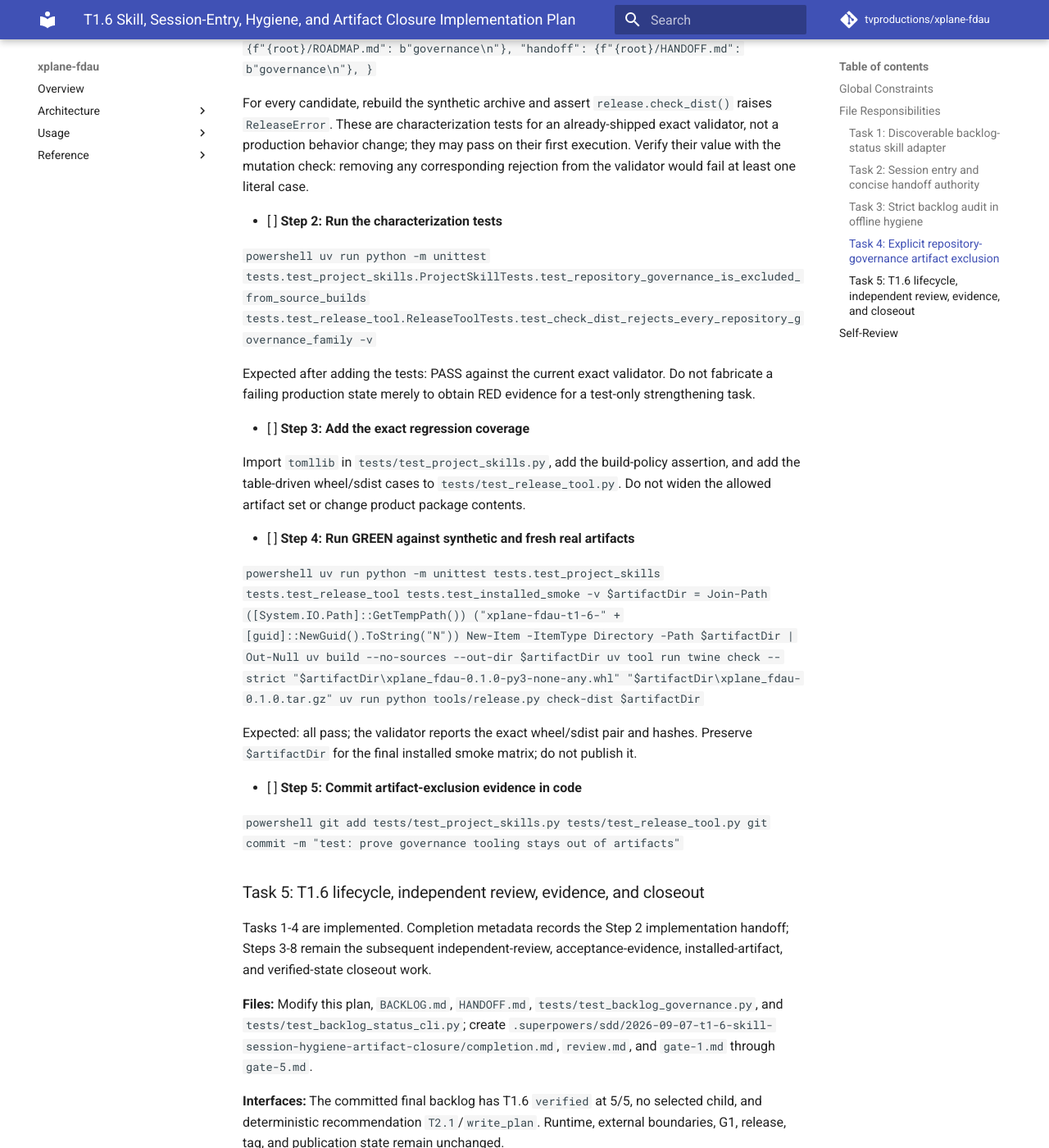
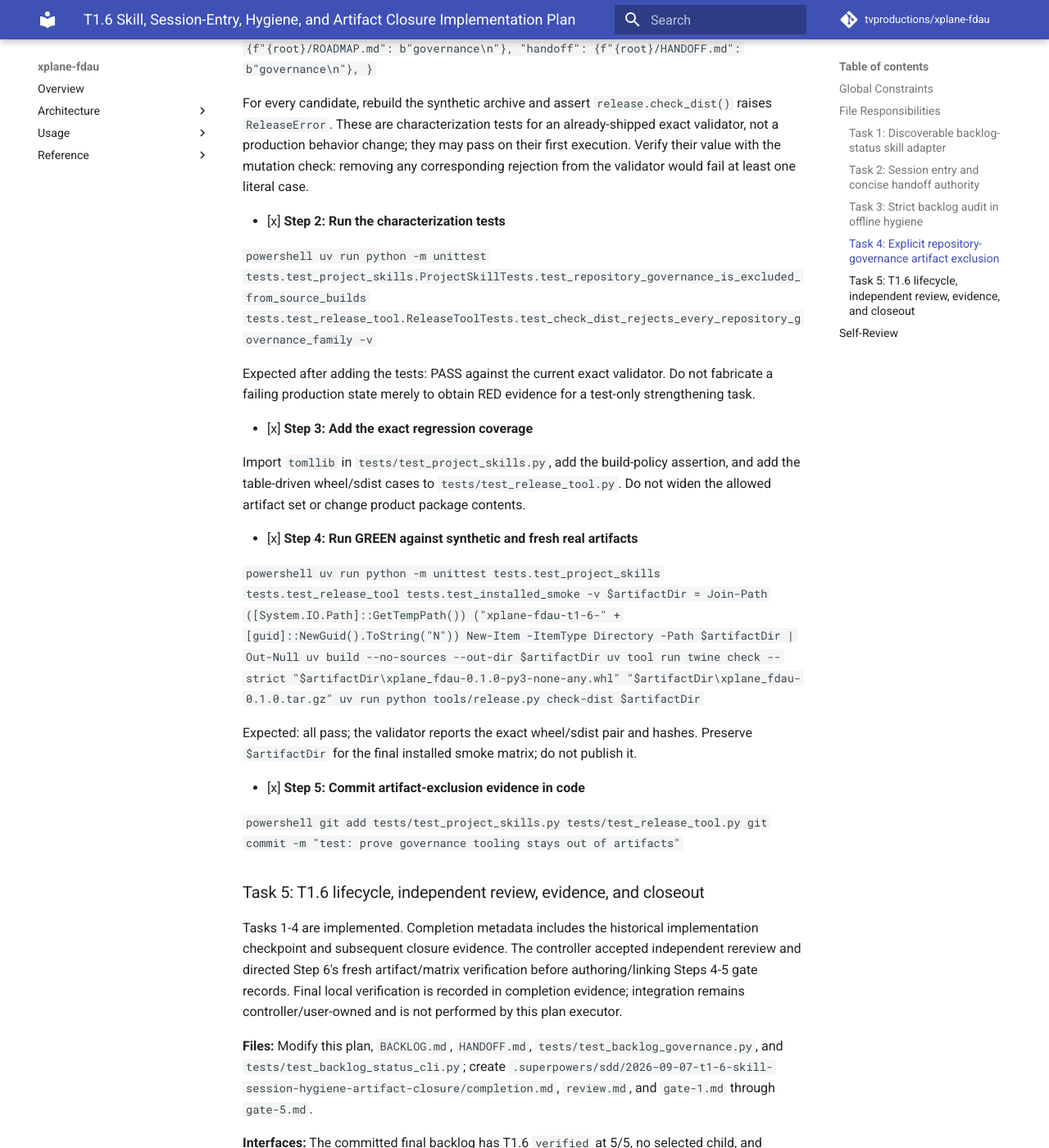
Before and after one commit to tvproductions/xplane-fdau, an MkDocs documentation site: the page built from docs/superpowers/plans/2026-09-07-t1-6-skill-session-hygiene-artifact-closure.md, in a window 1280 px wide and 1400 px high, scrolled down 10077 px. Shown: the whole window at 82% size. Built offline with MkDocs 1.6.1 and Material for MkDocs 9.7.7, drawn with Linux system fonts in a browser that asks for light colours; comment, search, counter and statistics services are not loaded; some of the changed text lies outside the part shown.

Commit message:
docs: close T1.6 verified workflow slice

`````diff
--- a/docs/superpowers/plans/2026-09-07-t1-6-skill-session-hygiene-artifact-closure.md
+++ b/docs/superpowers/plans/2026-09-07-t1-6-skill-session-hygiene-artifact-closure.md
@@ -54,7 +54,7 @@
 
 **Interfaces:** Produce a discoverable `backlog-status` skill that routes read-only requests to `status`, `audit`, and `next`, and routes controlled state requests to the existing dry-run-first mutation CLI without adding another state engine.
 
-- [ ] **Step 1: Write the failing discovery test and run baseline skill evaluations**
+- [x] **Step 1: Write the failing discovery test and run baseline skill evaluations**
 
   Set the discovered skill set to all project skill directories:
 
@@ -71,7 +71,7 @@
   and dry-run followed by the printed `--target-sha256` plus explicit `--apply`
   for controlled mutations.
 
-- [ ] **Step 2: Run RED**
+- [x] **Step 2: Run RED**
 
   ```powershell
   uv run python -m unittest tests.test_project_skills.ProjectSkillTests.test_project_skills_are_scoped_to_unreleased_xplane_fdau -v
@@ -82,7 +82,7 @@
   fresh-context evaluations provide the behavioral RED evidence for the new
   reference skill; do not replace them with assertions that grep prose.
 
-- [ ] **Step 3: Create the thin skill adapter**
+- [x] **Step 3: Create the thin skill adapter**
 
   Create this exact frontmatter and routing structure:
 
@@ -123,7 +123,7 @@
   standard-library-only runtime boundary.
   ````
 
-- [ ] **Step 4: Run GREEN and repeat the skill evaluations**
+- [x] **Step 4: Run GREEN and repeat the skill evaluations**
 
   ```powershell
   uv run python -m unittest tests.test_project_skills -v
@@ -138,7 +138,7 @@
   five project skill directories are discoverable, and the evaluations show that
   the backlog skill is usable as a command adapter rather than another engine.
 
-- [ ] **Step 5: Commit skill discovery**
+- [x] **Step 5: Commit skill discovery**
 
   ```powershell
   git add .codex/skills/backlog-status/SKILL.md tests/test_project_skills.py
@@ -151,7 +151,7 @@
 
 **Interfaces:** Session entry runs the strict audit and deterministic next-action report after reading the required authorities. `HANDOFF.md` retains immediate constraints and q4xpcc boundaries but explicitly delegates all mutable delivery state to `BACKLOG.md`.
 
-- [ ] **Step 1: Measure the current instruction surfaces**
+- [x] **Step 1: Measure the current instruction surfaces**
 
   ```powershell
   Get-Item AGENTS.md,HANDOFF.md | Select-Object Name,Length
@@ -165,7 +165,7 @@
   boundary, explicit-only Git sync/session handoff, Superpowers order, release
   prohibition, q4xpcc readiness thresholds, and the local dependency path.
 
-- [ ] **Step 2: Run a failing session-entry evaluation and preserve existing contracts**
+- [x] **Step 2: Run a failing session-entry evaluation and preserve existing contracts**
 
   Before editing `AGENTS.md`, dispatch one fresh-context evaluator asked to resume
   repository work from the current checkout without naming the backlog commands.
@@ -179,14 +179,14 @@
   the active-plan governance assertion for the committed T1.6 plan and its current
   lifecycle state.
 
-- [ ] **Step 3: Confirm RED evidence**
+- [x] **Step 3: Confirm RED evidence**
 
   Expected: the evaluator omits at least one required session-entry behavior and
   the measured handoff still reports the removed T1.5 branch as unmerged. If the
   evaluator already complies, strengthen the scenario around resumption pressure;
   do not manufacture a source-text failure.
 
-- [ ] **Step 4: Add the mandatory session-entry commands**
+- [x] **Step 4: Add the mandatory session-entry commands**
 
   After the authority-reading bullets in `AGENTS.md`, add:
 
@@ -206,7 +206,7 @@
 
   Preserve every existing testing, runtime, portable-workflow, Superpowers, worktree, integration, Git-sync, and release guardrail.
 
-- [ ] **Step 5: Replace stale handoff history with a concise current pointer**
+- [x] **Step 5: Replace stale handoff history with a concise current pointer**
 
   Rewrite `HANDOFF.md` to fewer than 120 lines with these sections and meanings:
 
@@ -273,7 +273,7 @@
 
   Keep the exact migration-boundary strings required by `tests/test_documentation.py`. Do not copy the child inventory, gate dashboard, historical commit narrative, or active branch status into the handoff.
 
-- [ ] **Step 6: Run GREEN, repeat the evaluator, and measure context**
+- [x] **Step 6: Run GREEN, repeat the evaluator, and measure context**
 
   ```powershell
   uv run python -m unittest tests.test_project_skills tests.test_backlog_governance tests.test_documentation -v
@@ -289,7 +289,7 @@
   all commands pass, every binding rule remains reachable, `HANDOFF.md` is below
   120 lines, and its byte/line reduction is recorded.
 
-- [ ] **Step 7: Commit session-entry closure**
+- [x] **Step 7: Commit session-entry closure**
 
   ```powershell
   git add AGENTS.md HANDOFF.md tests/test_project_skills.py tests/test_backlog_governance.py
@@ -302,7 +302,7 @@
 
 **Interfaces:** `run_local_hygiene(runner: Runner = subprocess.run) -> int` runs the existing fail-fast sequence with the strict backlog audit inserted after the offline lock check and before full quality.
 
-- [ ] **Step 1: Write failing command-order and fail-fast tests**
+- [x] **Step 1: Write failing command-order and fail-fast tests**
 
   Replace the containment assertion with this exact order:
 
@@ -324,7 +324,7 @@
   `.codex/skills/hygiene/SKILL.md`, which remains a concise reference to the
   tested script.
 
-- [ ] **Step 2: Run RED**
+- [x] **Step 2: Run RED**
 
   ```powershell
   uv run python -m unittest tests.test_project_skills.ProjectSkillTests.test_hygiene_script_runs_strict_backlog_audit_before_quality tests.test_project_skills.ProjectSkillTests.test_hygiene_stops_when_backlog_audit_fails -v
@@ -332,7 +332,7 @@
 
   Expected: FAIL because the audit command is absent from `LOCAL_COMMANDS`.
 
-- [ ] **Step 3: Insert the existing strict audit command**
+- [x] **Step 3: Insert the existing strict audit command**
 
   Change only `LOCAL_COMMANDS`:
 
@@ -348,11 +348,11 @@
 
   Do not catch or translate the audit exit status. Existing fail-fast behavior returns it unchanged.
 
-- [ ] **Step 4: Update the hygiene adapter description**
+- [x] **Step 4: Update the hygiene adapter description**
 
   State that the offline sequence checks Git status, the lock offline, strict backlog audit, complete quality, and pre-commit in that order. State that a failed audit stops before quality and that hygiene never mutates backlog state.
 
-- [ ] **Step 5: Run GREEN and focused quality**
+- [x] **Step 5: Run GREEN and focused quality**
 
   ```powershell
   uv run python -m unittest tests.test_project_skills -v
@@ -363,7 +363,7 @@
 
   Expected: all pass and no runtime package file changes.
 
-- [ ] **Step 6: Commit hygiene integration**
+- [x] **Step 6: Commit hygiene integration**
 
   ```powershell
   git add .codex/skills/hygiene/scripts/hygiene.py .codex/skills/hygiene/SKILL.md tests/test_project_skills.py
@@ -376,7 +376,7 @@
 
 **Interfaces:** Preserve the existing `uv_build` `source-exclude` configuration and exact `tools.release.check_dist()` validator while adding direct regression coverage for every repository-governance family introduced by T1.
 
-- [ ] **Step 1: Write build-policy and artifact-rejection regression tests**
+- [x] **Step 1: Write build-policy and artifact-rejection regression tests**
 
   Add `test_repository_governance_is_excluded_from_source_builds`:
 
@@ -422,7 +422,7 @@
   removing any corresponding rejection from the validator would fail at least one
   literal case.
 
-- [ ] **Step 2: Run the characterization tests**
+- [x] **Step 2: Run the characterization tests**
 
   ```powershell
   uv run python -m unittest tests.test_project_skills.ProjectSkillTests.test_repository_governance_is_excluded_from_source_builds tests.test_release_tool.ReleaseToolTests.test_check_dist_rejects_every_repository_governance_family -v
@@ -432,11 +432,11 @@
   not fabricate a failing production state merely to obtain RED evidence for a
   test-only strengthening task.
 
-- [ ] **Step 3: Add the exact regression coverage**
+- [x] **Step 3: Add the exact regression coverage**
 
   Import `tomllib` in `tests/test_project_skills.py`, add the build-policy assertion, and add the table-driven wheel/sdist cases to `tests/test_release_tool.py`. Do not widen the allowed artifact set or change product package contents.
 
-- [ ] **Step 4: Run GREEN against synthetic and fresh real artifacts**
+- [x] **Step 4: Run GREEN against synthetic and fresh real artifacts**
 
   ```powershell
   uv run python -m unittest tests.test_project_skills tests.test_release_tool tests.test_installed_smoke -v
@@ -449,7 +449,7 @@
 
   Expected: all pass; the validator reports the exact wheel/sdist pair and hashes. Preserve `$artifactDir` for the final installed smoke matrix; do not publish it.
 
-- [ ] **Step 5: Commit artifact-exclusion evidence in code**
+- [x] **Step 5: Commit artifact-exclusion evidence in code**
 
   ```powershell
   git add tests/test_project_skills.py tests/test_release_tool.py
@@ -458,9 +458,12 @@
 
 ### Task 5: T1.6 lifecycle, independent review, evidence, and closeout
 
-Tasks 1-4 are implemented. Completion metadata records the Step 2
-implementation handoff; Steps 3-8 remain the subsequent independent-review,
-acceptance-evidence, installed-artifact, and verified-state closeout work.
+Tasks 1-4 are implemented. Completion metadata includes the historical
+implementation checkpoint and subsequent closure evidence. The controller
+accepted independent rereview and directed Step 6's fresh artifact/matrix
+verification before authoring/linking Steps 4-5 gate records. Final local
+verification is recorded in completion evidence; integration remains
+controller/user-owned and is not performed by this plan executor.
 
 **Files:** Modify this plan, `BACKLOG.md`, `HANDOFF.md`, `tests/test_backlog_governance.py`, and `tests/test_backlog_status_cli.py`; create `.superpowers/sdd/2026-09-07-t1-6-skill-session-hygiene-artifact-closure/completion.md`, `review.md`, and `gate-1.md` through `gate-5.md`.
 
@@ -491,13 +494,13 @@
 
   Create `completion.md` with child-level evidence metadata, exact commands/counts/coverage, instruction measurements, artifact paths/hashes, implemented commit range, and confirmation that no runtime, remote, release, or q4xpcc surface changed. Mark this plan `completed` with that exact completion path. Stage both files, dry-run/apply `transition T1.6 implemented --expect in_progress`, audit, and commit the completion transition.
 
-- [ ] **Step 3: Request independent review and resolve all findings**
+- [x] **Step 3: Request independent review and resolve all findings**
 
   Use `superpowers:requesting-code-review` over the merge-base-to-implementation revision. Review against the T1 design, this plan, the authority model, dry-run/apply boundary, context-diet invariant inventory, hygiene fail-fast behavior, artifact exclusion, runtime boundary, and release prohibition. Record Critical, Important, and Minor findings in `review.md`.
 
   Apply accepted corrections with `superpowers:receiving-code-review`, `superpowers:systematic-debugging` for failures, and a failing `unittest` first. Rerun affected verification and request rereview until no unresolved finding remains. Stage the accepted review, dry-run/apply `transition T1.6 reviewed --expect implemented --review .superpowers/sdd/2026-09-07-t1-6-skill-session-hygiene-artifact-closure/review.md`, audit, and commit review plus state together.
 
-- [ ] **Step 4: Create five exact gate records**
+- [x] **Step 4: Create five exact gate records**
 
   Use the approved evidence metadata contract with these subjects and proof:
 
@@ -511,19 +514,19 @@
 
   Each evidence file names exact tests, commands, revision, artifact hashes, and any platform dimension not directly observed. Stage all five before linking them.
 
-- [ ] **Step 5: Record gate evidence with the guarded CLI**
+- [x] **Step 5: Record gate evidence with the guarded CLI**
 
   For ordinals 1 through 5, run `record-gate T1.6 <ordinal> --expect-open --evidence <gate-path>` without `--apply`, inspect the diff/audit, then repeat with its printed `--target-sha256` and `--apply`. Confirm the inventory row becomes `5/5` and all evidence is eligible from the Git index. Audit and commit evidence plus corresponding backlog changes together.
 
-- [ ] **Step 6: Run final artifact and installed-version verification**
+- [x] **Step 6: Run final artifact and installed-version verification**
 
   Build a new immutable pair in a new temporary directory and run `twine check` plus `tools/release.py check-dist`. For each version in `3.12`, `3.13`, and `3.14`, create a uniquely named temporary venv outside the checkout, install the exact wheel, change location outside the checkout, and run that interpreter on `tools/installed_smoke.py 0.1.0`. Record artifact SHA-256 values and all three results. Do not reuse a candidate artifact from Task 4 and do not publish.
 
-- [ ] **Step 7: Verify from HEAD, close selection, and update the handoff**
+- [x] **Step 7: Verify from HEAD, close selection, and update the handoff**
 
   With completion, review, and all five gate records committed in `HEAD`, dry-run/apply `transition T1.6 verified --expect reviewed`, then dry-run/apply `select none --expect-current T1.6`. Update the current-repository CLI assertion to expect `T2.1` with `write_plan`. Update `HANDOFF.md` so the current path says T1.6 is verified and `T2.1` is the next dependency-ready child, while keeping `BACKLOG.md` authoritative and all q4xpcc/release boundaries exact.
 
-- [ ] **Step 8: Run the final clean-state gate and commit closeout**
+- [x] **Step 8: Run the final clean-state gate and commit closeout**
 
   ```powershell
   uv run python .codex/skills/backlog-status/scripts/backlog_status.py audit
`````
Also changed, not shown: .superpowers/sdd/2026-09-07-t1-6-skill-session-hygiene-artifact-closure/completion.md (+74 -5 lines), BACKLOG.md (+2 -2 lines), HANDOFF.md (+5 -3 lines), 1 other file.
